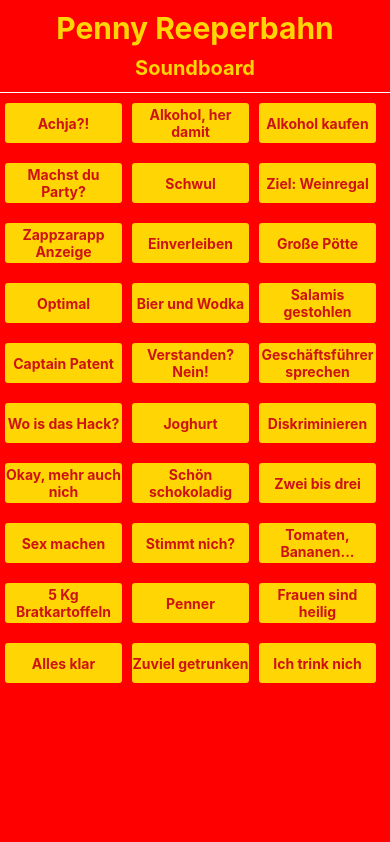
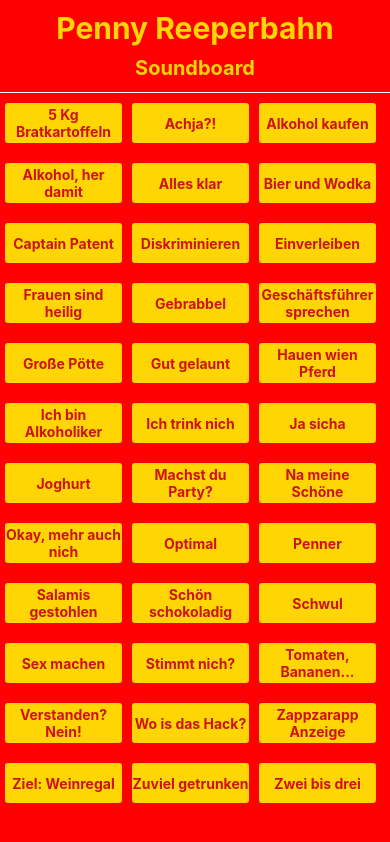
Before and after one commit to simonArnold/PennySoundboard, a React Native app: screen / in a window 390 px wide. Built offline with nearby package versions, Linux system fonts and the light colour scheme.

Commit message:
Added sounds, refactored Header

```diff
--- a/src/App.tsx
+++ b/src/App.tsx
@@ -1,11 +1,12 @@
 import React from 'react';
-import { StyleSheet, View, Text, StatusBar } from 'react-native';
+import { StyleSheet, View } from 'react-native';
 import SoundButtons from "./SoundButtons";
+import Header from "./Header";
 
 export default function App() {
   return (
     <View style={styles.app}>
-      <Text style={styles.heading}>Penny Reeperbahn <Text style={styles.headingSub}>Soundboard</Text></Text>
+      <Header />
       <View style={styles.separator} />
       <SoundButtons />
     </View>
@@ -23,16 +24,6 @@
     flexWrap: "wrap",
     justifyContent: 'space-around',
   },
-  heading: {
-    fontSize: 30,
-    paddingVertical: 10,
-    color: "#FFD503",
-    fontWeight: "bold",
-    textAlign: "center"
-  },
-  headingSub: {
-    fontSize: 20
-  },
   separator: {
     height: 1,
     backgroundColor: "white"
--- /dev/null
+++ b/src/Header.tsx
@@ -0,0 +1,25 @@
+import React from 'react';
+import { StyleSheet, View, Text } from 'react-native';
+
+export default function Header() {
+    return (
+        <View>
+            <Text style={styles.heading}>
+                Penny Reeperbahn <Text style={styles.sub}>Soundboard</Text>
+            </Text>
+        </View>
+    );
+}
+
+const styles = StyleSheet.create({
+  heading: {
+    fontSize: 30,
+    paddingVertical: 10,
+    color: "#FFD503",
+    fontWeight: "bold",
+    textAlign: "center"
+  },
+  sub: {
+    fontSize: 20
+  },
+});
--- a/src/SoundButtons.tsx
+++ b/src/SoundButtons.tsx
@@ -1,5 +1,5 @@
 import React  from 'react';
-import { StyleSheet, Text, View, TouchableOpacity } from 'react-native';
+import { StyleSheet, Text, ScrollView, TouchableOpacity } from 'react-native';
 import SoundPlayer from "react-native-sound-player";
 import sounds from "./sounds.json";
 
@@ -15,11 +15,11 @@
 }
 
 export default () => (
-    <View style={styles.container}>
+    <ScrollView contentContainerStyle={styles.container}>
       {sounds.map((sound, i) => (
         <SoundButton key={i} title={sound.title} file={sound.file} />
       ))}
-    </View>
+    </ScrollView>
 );
 
 const styles = StyleSheet.create({
--- a/src/sounds.json
+++ b/src/sounds.json
@@ -1,32 +1,38 @@
 [
+    { "title": "5 Kg Bratkartoffeln", "file": "bratkartoffeln" },
     { "title": "Achja?!", "file": "achja" },
+    { "title": "Alkohol kaufen", "file": "alkohol_kaufen" },
     { "title": "Alkohol, her damit", "file": "alkohol_her_damit" },
-    { "title": "Alkohol kaufen", "file": "alkohol_kaufen" },
+    { "title": "Alles klar", "file": "alles_klar" },
+    { "title": "Bier und Wodka", "file": "bier_und_wodka" },
+    { "title": "Captain Patent", "file": "captain_zur_see" },
+    { "title": "Diskriminieren", "file": "krieg_diskriminieren" },
+    { "title": "Einverleiben", "file": "einverleiben" },
+    { "title": "Frauen sind heilig", "file": "frauen_sind_heilig" },
+    { "title": "Gebrabbel", "file": "gebrabbel" },
+    { "title": "Geschäftsführer sprechen", "file": "geschaeftsfuehrer" },
+    { "title": "Große Pötte", "file": "grosse_poette" },
+    { "title": "Gut gelaunt", "file": "gut_gelaunt" },
+    { "title": "Hauen wien Pferd", "file": "hauen_wie_ein_pferd" },
+    { "title": "Ich bin Alkoholiker", "file": "alkoholiker_jo" },
+    { "title": "Ich trink nich", "file": "ich_trink_nich" },
+    { "title": "Ja sicha", "file": "ja_sicha" },
+    { "title": "Joghurt", "file": "joghurt" },
     { "title": "Machst du Party?", "file": "party" },
+    { "title": "Na meine Schöne", "file": "na_meine_schoene" },
+    { "title": "Okay, mehr auch nich", "file": "mehr_auch_nich" },
+    { "title": "Optimal", "file": "optimal" },
+    { "title": "Penner", "file": "penner" },
+    { "title": "Salamis gestohlen", "file": "istvan_hat_gestohlen" },
+    { "title": "Schön schokoladig", "file": "schoen_schokoladig" },
     { "title": "Schwul", "file": "schwul" },
-    { "title": "Ziel: Weinregal", "file": "weinregal" },
-    { "title": "Zappzarapp Anzeige", "file": "zappzarapp_anzeige" },
-    { "title": "Einverleiben", "file": "einverleiben" },
-    { "title": "Große Pötte", "file": "grosse_poette" },
-    { "title": "Optimal", "file": "optimal" },
-    { "title": "Bier und Wodka", "file": "bier_und_wodka" },
-    { "title": "Salamis gestohlen", "file": "istvan_hat_gestohlen" },
-    { "title": "Captain Patent", "file": "captain_zur_see" },
-    { "title": "Verstanden? Nein!", "file": "verstanden_nein" },
-    { "title": "Geschäftsführer sprechen", "file": "geschaeftsfuehrer" },
-    { "title": "Wo is das Hack?", "file": "hack" },
-    { "title": "Joghurt", "file": "joghurt" },
-    { "title": "Diskriminieren", "file": "krieg_diskriminieren" },
-    { "title": "Okay, mehr auch nich", "file": "mehr_auch_nich" },
-    { "title": "Schön schokoladig", "file": "schoen_schokoladig" },
-    { "title": "Zwei bis drei", "file": "zwei_bis_drei" },
     { "title": "Sex machen", "file": "sex_machen" },
     { "title": "Stimmt nich?", "file": "stimmt_nich" },
     { "title": "Tomaten, Bananen...", "file": "tomaten_bananen" },
-    { "title": "5 Kg Bratkartoffeln", "file": "bratkartoffeln" },
-    { "title": "Penner", "file": "penner" },
-    { "title": "Frauen sind heilig", "file": "frauen_sind_heilig" },
-    { "title": "Alles klar", "file": "alles_klar" },
+    { "title": "Verstanden? Nein!", "file": "verstanden_nein" },
+    { "title": "Wo is das Hack?", "file": "hack" },
+    { "title": "Zappzarapp Anzeige", "file": "zappzarapp_anzeige" },
+    { "title": "Ziel: Weinregal", "file": "weinregal" },
     { "title": "Zuviel getrunken", "file": "ich_hab_zuviel_getrunken" },
-    { "title": "Ich trink nich", "file": "ich_trink_nich" }
+    { "title": "Zwei bis drei", "file": "zwei_bis_drei" }
 ]
```
Also changed, not shown: 7 other files (tests, documents, lock files or other folders).
